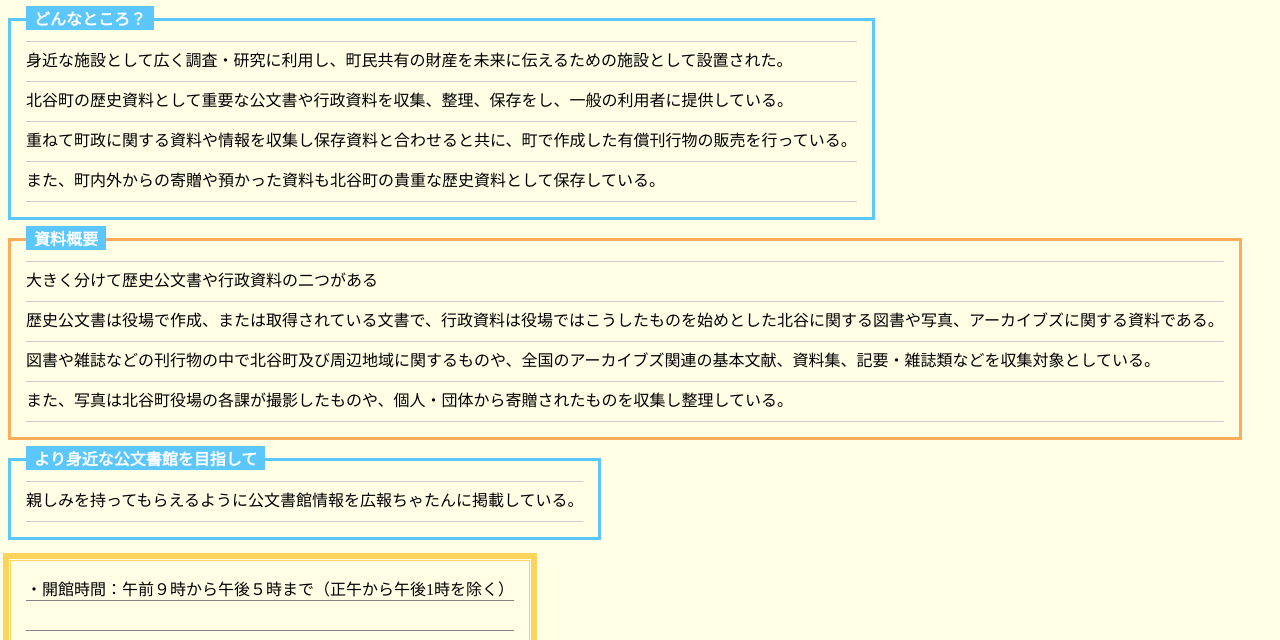
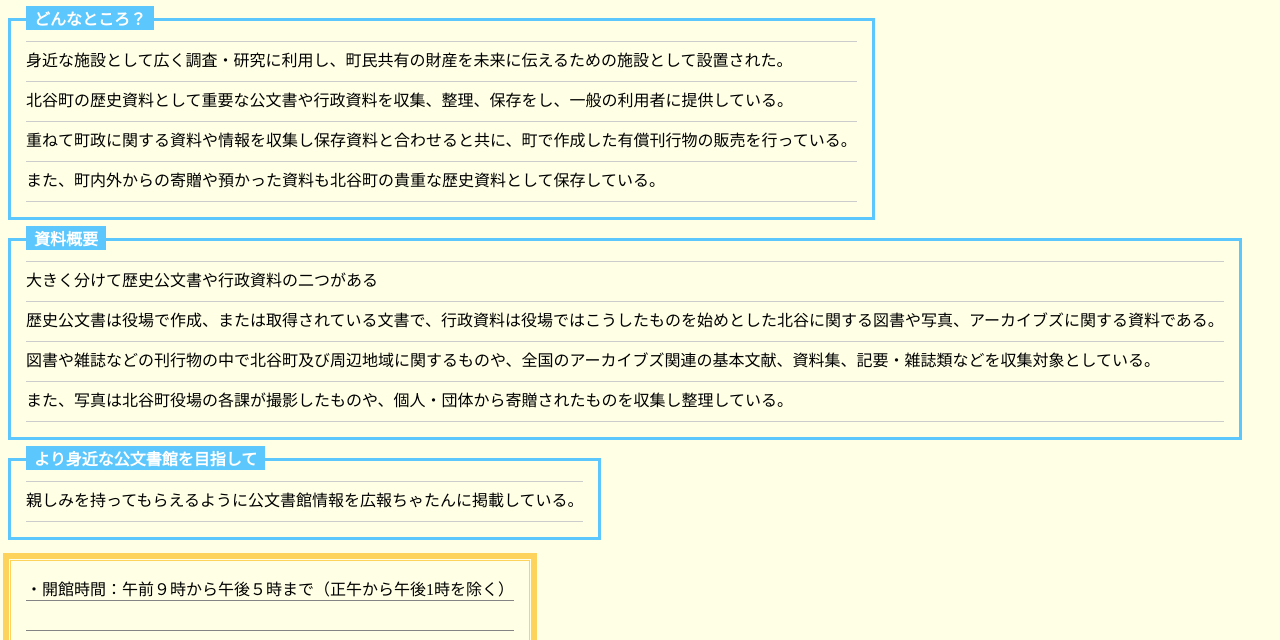
Before and after one commit to 521M/library, a plain HTML site: page report2.html in a window 1280 px wide. Shown: the part 535-1175 px from the top of the page. Drawn offline with Linux system fonts and the light colour scheme.

Commit message:
Update report2.html

```diff
--- a/report2.html
+++ b/report2.html
@@ -26,7 +26,7 @@
 また、町内外からの寄贈や預かった資料も北谷町の貴重な歴史資料として保存している。
 </div></div></div>
 <br><br>
-<div style="display: inline-block;position: relative; border: 3px solid #fcac5b; padding: 20px 15px 15px 15px;"><div style="position: absolute; top: -15px; left: 15px; background: #5bc7fc; color: #FFFFFF; padding: 0 8px;"><b>資料概要</b></div><div style="color:#000000;"><div class="note">
+<div style="display: inline-block;position: relative; border: 3px solid #5bc7fc; padding: 20px 15px 15px 15px;"><div style="position: absolute; top: -15px; left: 15px; background: #5bc7fc; color: #FFFFFF; padding: 0 8px;"><b>資料概要</b></div><div style="color:#000000;"><div class="note">
 大きく分けて歴史公文書や行政資料の二つがある<br>
 歴史公文書は役場で作成、または取得されている文書で、行政資料は役場ではこうしたものを始めとした北谷に関する図書や写真、アーカイブズに関する資料である。<br>
 図書や雑誌などの刊行物の中で北谷町及び周辺地域に関するものや、全国のアーカイブズ関連の基本文献、資料集、記要・雑誌類などを収集対象としている。<br>
```
